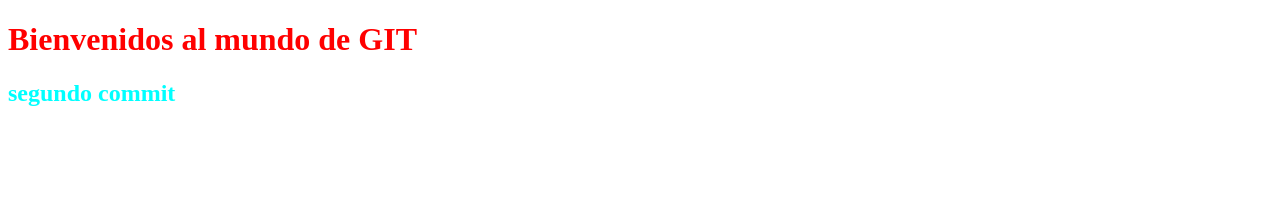
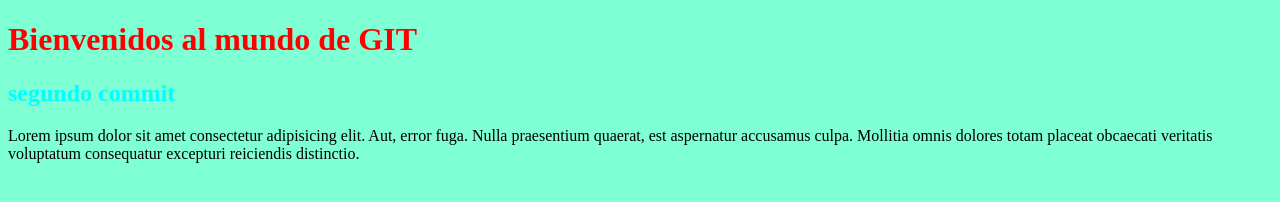
Before and after one commit to jaredconte/clase10, a plain HTML site: page index.html in a window 1280 px wide. Drawn offline with Linux system fonts and the light colour scheme.

Commit message:
cambios finales

```diff
--- a/index.html
+++ b/index.html
@@ -10,5 +10,12 @@
     <h1 style="color: red;">Bienvenidos al mundo de GIT</h1>
 
     <h2 style="color: aqua;">segundo commit</h2>
+
+    <p>Lorem ipsum dolor sit amet consectetur adipisicing elit. Aut, error fuga. Nulla praesentium quaerat, est aspernatur accusamus culpa. Mollitia omnis dolores totam placeat obcaecati veritatis voluptatum consequatur excepturi reiciendis distinctio.</p>
+    <style>
+        body{
+            background-color: aquamarine;
+        }
+    </style>
 </body>
 </html>
```
